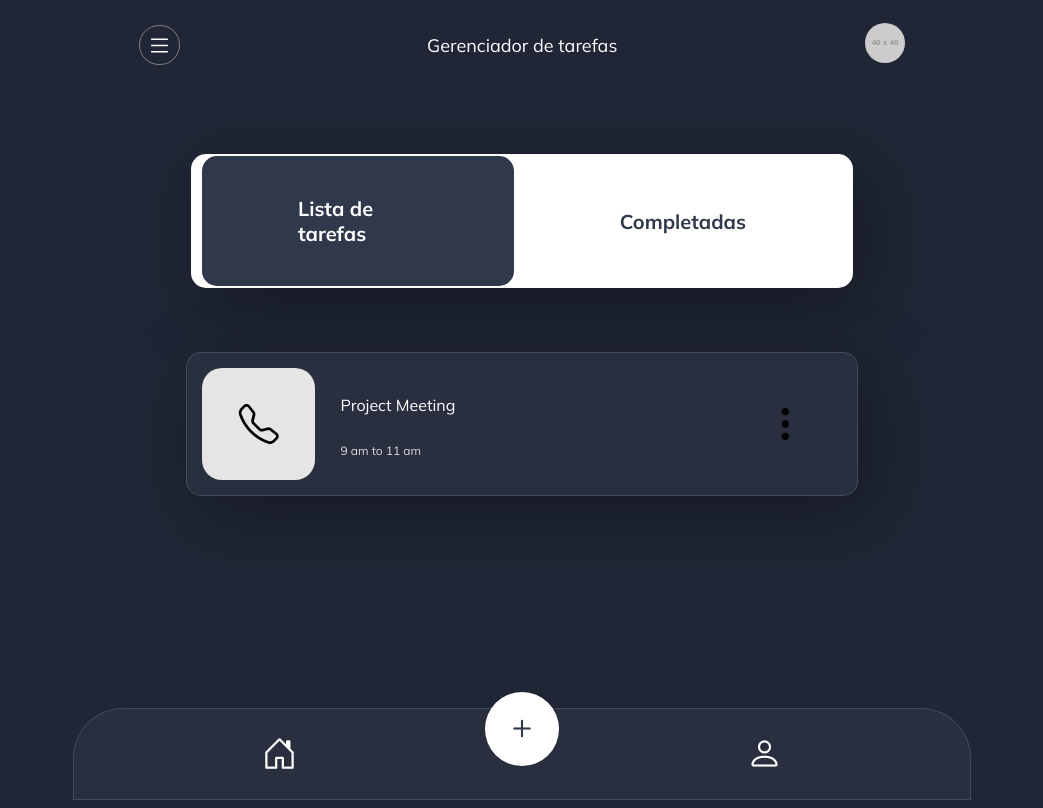
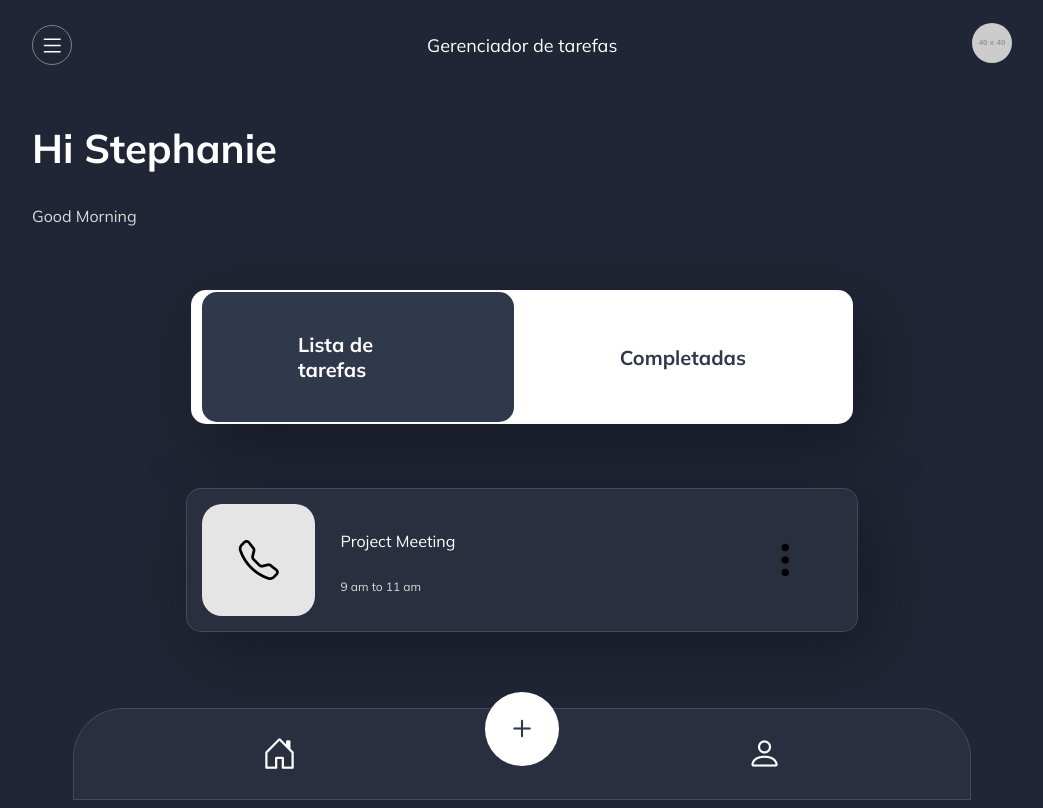
Before and after one commit to joa7b/task-manager-react, a React (Vite) app: page / in a window 1280 px wide. Shown: the top 808 px of the page, without its empty margins (118-1161 px from the left). Built offline with nearby package versions, Linux system fonts and the light colour scheme.

Commit message:
feat(welcome); create wellcome style

```diff
--- a/src/App.tsx
+++ b/src/App.tsx
@@ -1,14 +1,18 @@
 import { Navbar } from "./components/main/navbar";
 import { Tab } from "./components/dashboard/tab";
-import {Card} from "./components/dashboard/card";
+import { Card } from "./components/dashboard/card";
 import { Footer } from "./components/main/footer";
+import { Welcome } from "./components/dashboard/welcome";
 
 export const App = () => {
   return (
     <>
       <Navbar />
-      <Tab />
-      <Card />
+      <Welcome />
+      <section>
+        <Tab />
+      </section>
+        <Card />
       <Footer />
     </>
   );
--- /dev/null
+++ b/src/components/dashboard/welcome/index.tsx
@@ -0,0 +1,12 @@
+
+import { WelcomeWrapper, Title, Description } from "./style"
+
+export const Welcome = () => {
+    return(
+        <WelcomeWrapper>
+            <Title>Hi Stephanie</Title>
+            <Description>Good Morning</Description>
+        </WelcomeWrapper>
+
+    )
+}
--- /dev/null
+++ b/src/components/dashboard/welcome/style.ts
@@ -0,0 +1,15 @@
+import styled from "styled-components";
+
+export const WelcomeWrapper = styled.section`
+padding: 0 150px;
+`
+
+export const Title = styled.h1`
+font-size: 40px;
+color: #fff;
+`
+
+export const Description = styled.p`
+font-size: 16px;
+color: #D9D9D9;
+`
--- a/src/components/main/footer/style.ts
+++ b/src/components/main/footer/style.ts
@@ -3,7 +3,7 @@ import styled from "styled-components";
 export const FooterWrapper = styled.footer`
   background-color: #292f3f;
   border: 0.2px solid rgba(217, 217, 217, 0.15);
-  position: absolute;
+  position: fixed;
   bottom: 0;
   margin-left: 50%;
   transform: translate(-50%);
--- a/src/components/main/navbar/style.ts
+++ b/src/components/main/navbar/style.ts
@@ -4,8 +4,8 @@ export const HeaderWrapper = styled.header`
   background-color: #202635;
   display: flex;
   height: 70px;
-  padding: 10px;
-  justify-content: space-evenly;
+  padding: 10px 150px;
+  justify-content: space-between;
   align-items: center;
 `;
 
--- a/src/style.ts
+++ b/src/style.ts
@@ -2,12 +2,12 @@ import { createGlobalStyle } from "styled-components";
 
 export const GlobalStyle = createGlobalStyle`
   body, #root {
-    padding: 0;
+    padding: 0 0 91.6px 0;
     margin: 0;
     box-sizing: border-box;
     background-color: #202635;
-    height: 100vh;
-    width: 100vw;
+    height: 100%;
+    width: 100%;
 
     font-family: 'Mulish', sans-serif;
   }
```
